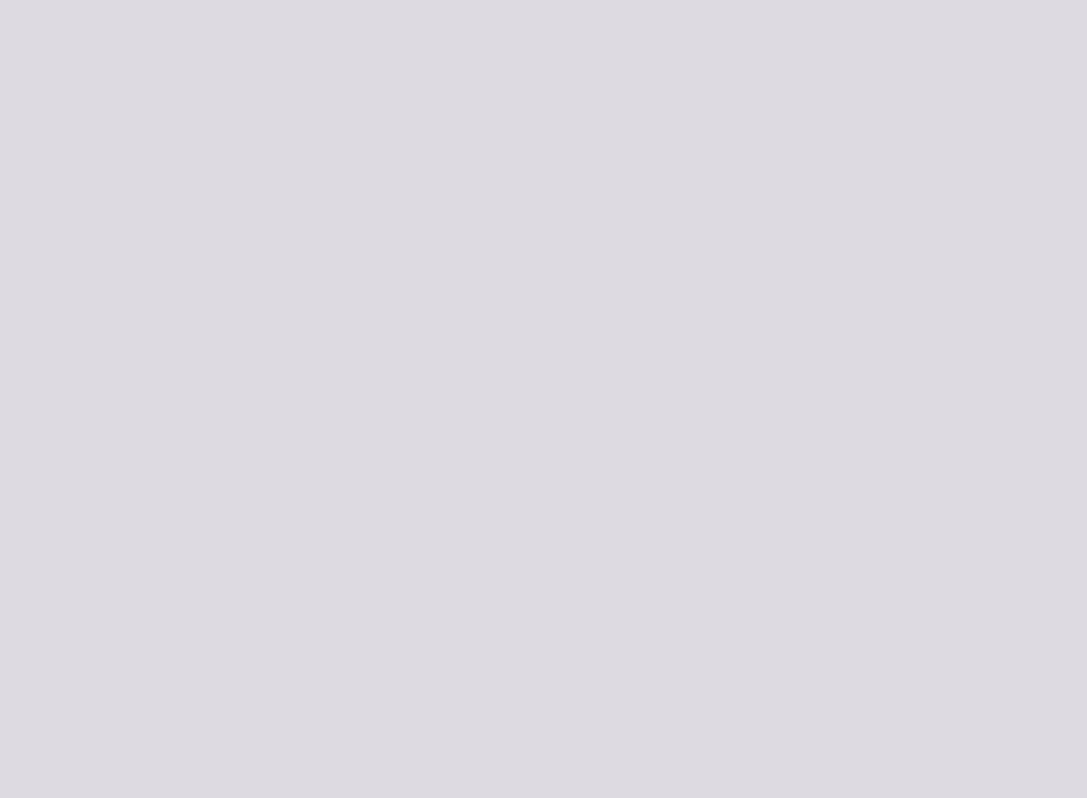
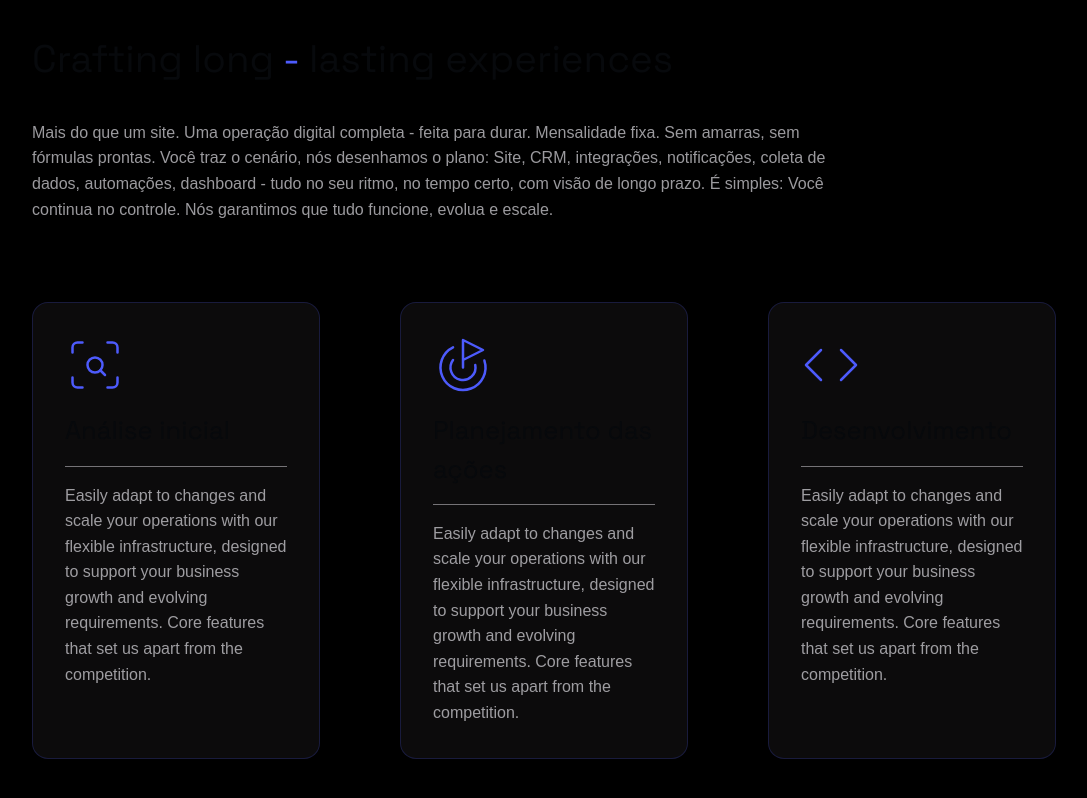
Before and after one commit to felipetozo/stubborn-website, a Next.js app: page / in a window 1280 px wide. Shown: the part 1064-1862 px from the top of the page, without its empty margins (96-1183 px from the left). Before the commit the page ends 927 px from the top, so only its background shows below. Built offline with nearby package versions, Linux system fonts and the light colour scheme.

Commit message:
added process Section

```diff
--- a/package.json
+++ b/package.json
@@ -10,6 +10,8 @@
   },
   "dependencies": {
     "@vercel/analytics": "^1.5.0",
+    "lucide": "^0.510.0",
+    "lucide-react": "^0.510.0",
     "next": "15.3.2",
     "react": "^19.0.0",
     "react-dom": "^19.0.0"
--- a/src/app/globals.css
+++ b/src/app/globals.css
@@ -31,7 +31,17 @@ body {
 }
 
 h1 {
-  font-size: clamp(2rem, 3vw, 5rem);
+  font-size: clamp(2.8rem, 3.5vw, 4rem);
+  font-family: var(--font-spaceGrotesk);
+}
+
+h2 {
+  font-size: clamp(2.4rem, 3vw, 3.5rem);
+  font-family: var(--font-spaceGrotesk);
+}
+
+h3 {
+  font-size: clamp(1.6rem, 1.5vw, 2.4rem);
   font-family: var(--font-spaceGrotesk);
 }
 
--- a/src/app/page.tsx
+++ b/src/app/page.tsx
@@ -1,5 +1,6 @@
 import NavBar from "@/views/Components/NavBar";
 import Hero from "@/views/Components/Hero";
+import Process from "@/views/Components/Process";
 
 function HomePage() {
   return (
@@ -7,6 +8,7 @@ function HomePage() {
       <main>
         <NavBar />
         <Hero />
+        <Process />
       </main>
     </div>
   );
--- a/src/views/Components/Hero.module.css
+++ b/src/views/Components/Hero.module.css
@@ -10,6 +10,7 @@
     align-items: center;
     grid-template-columns: repeat(auto-fit, minmax(30rem, 1fr));
     gap: 3rem;
+    max-width: 1600px;
 }
 
 .HeroSectionContainer {
--- a/src/views/Components/NavBar.module.css
+++ b/src/views/Components/NavBar.module.css
@@ -2,7 +2,9 @@
     width: 100%;
     position: sticky;
     top: 0;
-    padding: 2rem 0;
+    padding: 1rem 0;
+    backdrop-filter: blur(1rem);
+    border-bottom: 1px solid rgba(var(--color-stubbornWhite), 0.05);
 }
 
 .navBarWrapper {
@@ -12,6 +14,7 @@
     align-items: center;
     width: 80%;
     margin: 0 auto;
+    max-width: 1600px;
 }
 
 .navBarItems {
--- a/src/views/Components/Process.module.css
+++ b/src/views/Components/Process.module.css
@@ -0,0 +1,62 @@
+.processSection {
+    width: 100%;
+    background-color: rgba(var(--color-Black), 1);
+    padding: 10rem 0;
+}
+
+.processWrapper {
+    width: 80%;
+    margin: 0 auto;
+    max-width: 1600px;
+}
+
+.blueText {
+    color: rgba(var(--color-stubbornBlue), 1);
+}
+
+.processGrid {
+    margin-top: 5rem;
+    display: flex;
+    flex-direction: column;
+    gap: 5rem;
+}
+
+.processHeader h2 {
+    margin-bottom: 2rem;
+}
+
+.processHeader p {
+    color: rgba(var(--color-stubbornWhite), 0.7);
+}
+
+.processGridItem {
+    display: flex;
+    flex-direction: column;
+    border: 1px solid rgba(var(--color-stubbornBlue), 0.2);
+    padding: 2rem;
+    border-radius: 1rem;
+    background-color: rgba(var(--color-stubbornWhite), 0.05);
+    backdrop-filter: blur(1rem);
+    -webkit-backdrop-filter: blur(1rem);
+    gap: 1rem;
+}
+
+.processGridItem h3 {
+    padding-bottom: 1rem;
+    border-bottom: 1px solid rgba(var(--color-stubbornWhite), 0.5);
+}
+
+.processGridItem p {
+    color: rgba(var(--color-stubbornWhite), 0.7);
+    width: 100%;
+}
+
+@media (min-width: 1200px) {
+    .processGrid {
+        flex-direction: row;
+    }
+
+    .processHeader p {
+        width: 80%;
+    }
+}
--- a/src/views/Components/Process.tsx
+++ b/src/views/Components/Process.tsx
@@ -0,0 +1,70 @@
+import styles from '@/views/Components/Process.module.css';
+import { ScanSearch, Goal, Code } from 'lucide-react';
+
+function Process() {
+    return (
+        <>
+            <section className={styles.processSection}>
+                <div className={styles.processWrapper}>
+                    <div className={styles.processHeader}>
+                        <h2>
+                            Crafting long <span className={styles.blueText}>-</span> lasting experiences
+                        </h2>
+                        <p>
+                            Mais do que um site. Uma operação digital completa - feita para durar. Mensalidade fixa. Sem amarras, sem fórmulas prontas. Você traz o cenário, nós desenhamos o plano: Site, CRM, integrações, notificações, coleta de dados, automações, dashboard - tudo no seu ritmo, no tempo certo, com visão de longo prazo. É simples: Você continua no controle. Nós garantimos que tudo funcione, evolua e escale.
+                        </p>
+                    </div>
+                    <div className={styles.processGrid}>
+                        <div className={styles.processGridItem}>
+                            <ScanSearch
+                                width={60}
+                                height={60}
+                                strokeWidth={1}
+                                className={styles.blueText}
+                            />
+                            <h3>
+                                Análise inicial
+                            </h3>
+                            <p>
+                                Easily adapt to changes and scale your operations with our flexible infrastructure, designed to support your business growth and evolving requirements. Core features that set us apart from the competition.
+                            </p>
+
+                        </div>
+                        <div className={styles.processGridItem}>
+                            <Goal
+                                width={60}
+                                height={60}
+                                strokeWidth={1}
+                                className={styles.blueText}
+                            />
+                            <h3>
+                                Planejamento das ações
+                            </h3>
+                            <p>
+                                Easily adapt to changes and scale your operations with our flexible infrastructure, designed to support your business growth and evolving requirements. Core features that set us apart from the competition.
+                            </p>
+
+                        </div>
+                        <div className={styles.processGridItem}>
+                            <Code
+                                width={60}
+                                height={60}
+                                strokeWidth={1}
+                                className={styles.blueText}
+                            />
+                            <h3>
+                                Desenvolvimento
+                            </h3>
+                            <p>
+                                Easily adapt to changes and scale your operations with our flexible infrastructure, designed to support your business growth and evolving requirements. Core features that set us apart from the competition.
+                            </p>
+
+                        </div>
+                    </div>
+                </div>
+            </section>
+        </>
+    );
+};
+
+export default Process;
--- a/src/views/UI/Button.module.css
+++ b/src/views/UI/Button.module.css
@@ -25,9 +25,9 @@
 }
 
 .primary:hover:not(disabled) {
-    background-color: rgba(var(--color-stubbornBlue), 0.5);
-    border: 1px solid rgba(var(--color-stubbornBlue), 1);
-    color: rgba(var(--color-stubbornWhite), 1);
+    background-color: rgba(var(--color-stubbornWhite), 1);
+    border: 1px solid rgba(var(--color-stubbornWhite), 1);
+    color: rgba(var(--color-stubbornBlack), 1);
 }
 
 .secondary {
```
Also changed, not shown: 1 other file (tests, documents, lock files or other folders).
